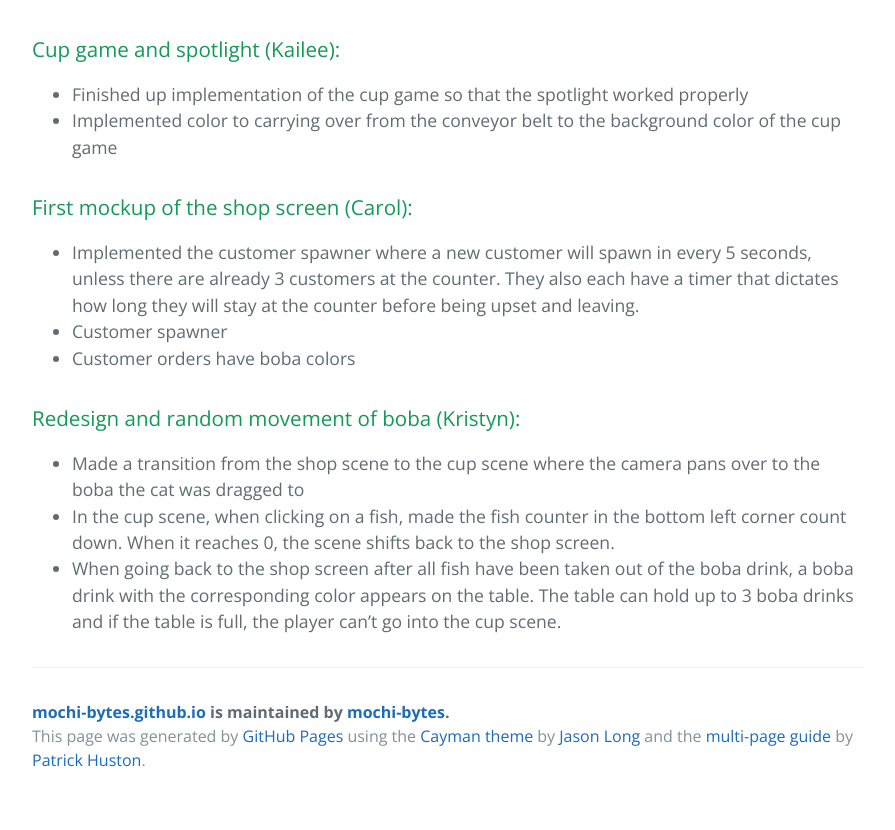
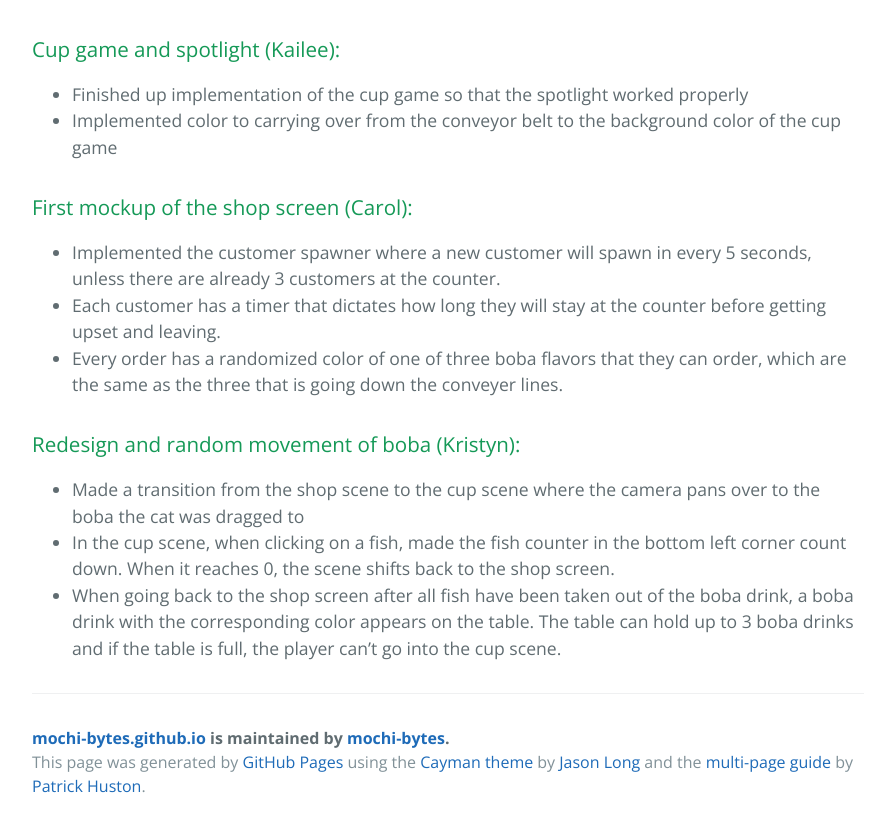
Before and after one commit to mochi-bytes/mochi-bytes.github.io, a Jekyll site: the page built from milestone2.md, in a window 1280 px wide and 900 px high, scrolled down 1485 px, cut to the strip 70-900 px from the top of the window. Shown: the whole strip, without its empty margins (192-1087 px from the left). Built offline with Jekyll 4.4.1, drawn with Linux system fonts in a browser that asks for light colours; before the commit the page ends 2359 px from its top, so only the background shows below that.

Commit message:
Update milestone2

```diff
--- a/milestone2.md
+++ b/milestone2.md
@@ -31,9 +31,9 @@ For our second milestone, after doing some rough development from milestone 1, w
 
 ### First mockup of the shop screen (Carol):
 
-- Implemented the customer spawner where a new customer will spawn in every 5 seconds, unless there are already 3 customers at the counter. They also each have a timer that dictates how long they will stay at the counter before being upset and leaving.
-- Customer spawner
-- Customer orders have boba colors
+- Implemented the customer spawner where a new customer will spawn in every 5 seconds, unless there are already 3 customers at the counter.
+- Each customer has a timer that dictates how long they will stay at the counter before getting upset and leaving.
+- Every order has a randomized color of one of three boba flavors that they can order, which are the same as the three that is going down the conveyer lines.
 
 ### Redesign and random movement of boba (Kristyn):
 
```
